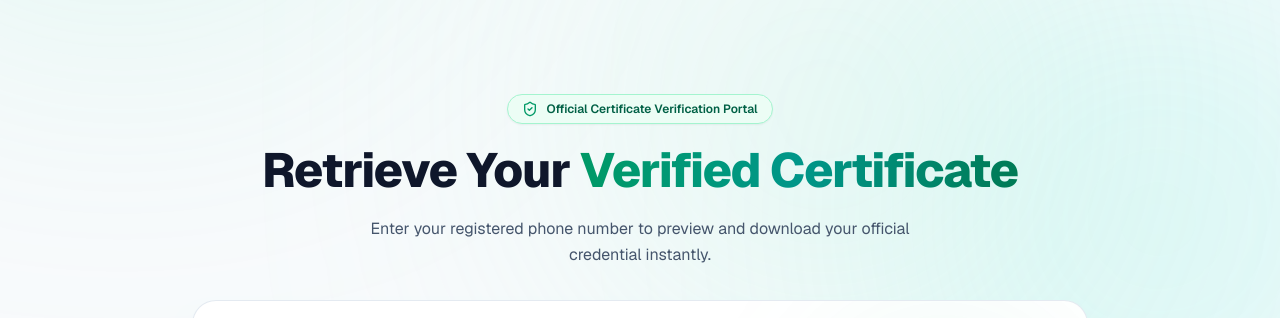
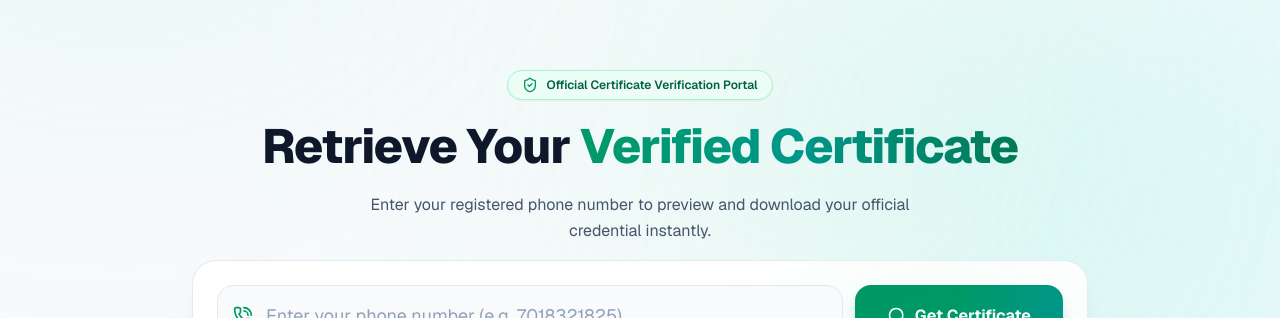
Before and after one commit to Kakrote/certificateGenrater, a Next.js app: page / in a window 1280 px wide. Shown: the part 411-729 px from the top of the page. Built offline with nearby package versions, Linux system fonts and the light colour scheme; no server answers; the database is empty.

Commit message:
added the changes

```diff
--- a/src/components/UserPortal.tsx
+++ b/src/components/UserPortal.tsx
@@ -116,7 +116,7 @@ export const UserPortal: React.FC = () => {
   };
 
   return (
-    <div className="w-full max-w-4xl mx-auto space-y-8">
+    <div className="w-full max-w-4xl mx-auto space-y-4">
       {/* Top Banner Image - himlogo.png above main content */}
       <div className="flex justify-center items-center pt-2 sm:pt-4">
         <img
@@ -127,7 +127,7 @@ export const UserPortal: React.FC = () => {
       </div>
 
       {/* Hero Section */}
-      <div className="text-center space-y-4 pt-2">
+      <div className="text-center space-y-4 pt-0">
         <div className="inline-flex items-center gap-2 px-3.5 py-1.5 rounded-full bg-emerald-50 border border-emerald-200 text-emerald-800 text-xs font-semibold shadow-xs">
           <ShieldCheck className="w-4 h-4 text-emerald-600" />
           <span>Official Certificate Verification Portal</span>
```
